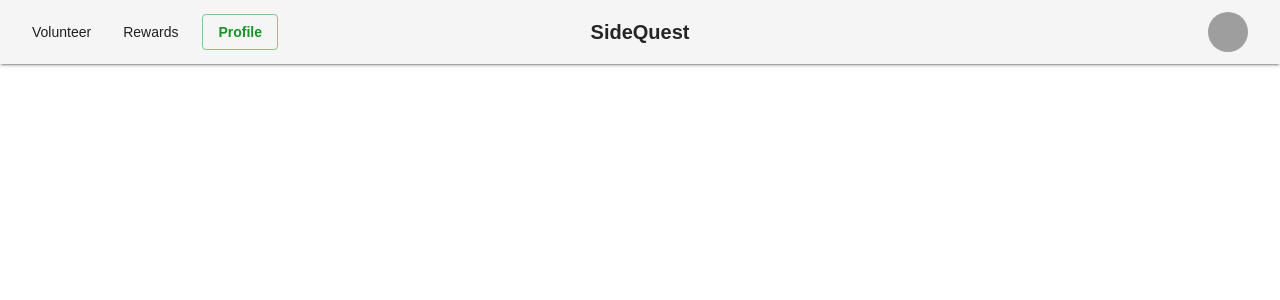
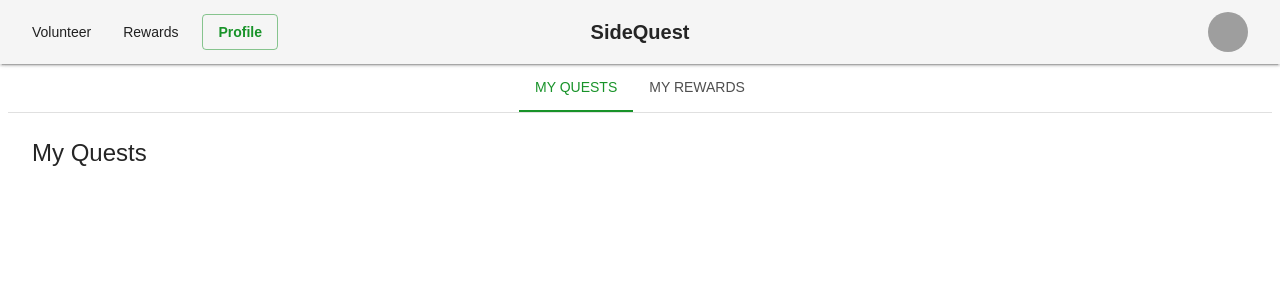
Before and after one commit to keeryn04/Volunteer-Community-App, a React (Vite) app in the folder frontend/: page /profile in a window 1280 px wide. Shown: the top 300 px of the page. Built offline with nearby package versions, Linux system fonts and the light colour scheme; grey boxes are pictures that could not be loaded.

Commit message:
FE: FEAT - user profile page
user profile page with empty bodied

```diff
--- /dev/null
+++ b/frontend/src/Components/UserComponents/UserQuests.tsx
@@ -0,0 +1,14 @@
+import React from "react";
+import { Typography } from "@mui/material";
+
+const UserQuest: React.FC = () => {
+  return (
+    <div>
+        <Typography variant="h5" sx={{ mb: 2 }}>
+            My Quests
+        </Typography>
+    </div>
+  );
+};
+
+export default UserQuest;
--- /dev/null
+++ b/frontend/src/Components/UserComponents/UserRewards.tsx
@@ -0,0 +1,14 @@
+import React from "react";
+import { Typography } from "@mui/material";
+
+const UserRewards: React.FC = () => {
+  return (
+    <div>
+        <Typography variant="h5" sx={{ mb: 2 }}>
+            My Rewards
+        </Typography>
+    </div>
+  );
+};
+
+export default UserRewards;
--- a/frontend/src/pages/UserPages/Profile.tsx
+++ b/frontend/src/pages/UserPages/Profile.tsx
@@ -1,15 +1,51 @@
 import React from "react";
+import { Tabs, Tab, Box, Typography } from "@mui/material";
+import UserQuests from "../../Components/UserComponents/UserQuests";
+import UserRewards from "../../Components/UserComponents/UserRewards";
 import Header from "../../Components/GeneralComponents/Header";
 
-const VolunteerBoard: React.FC = () => {
+const Profile: React.FC = () => {
+  const [selectedTab, setSelectedTab] = React.useState(0);
+
+  const handleChange = (event: React.SyntheticEvent, newValue: number) => {
+    setSelectedTab(newValue);
+  };
+
   return (
     <div>
       <Header />
-      <main className="p-6">
-        PROFILE
-      </main>
+        <Box sx={{ width: "100%", mt: 8 }}>
+        {/* Tabs Section */}
+        <Box sx={{ borderBottom: 1, borderColor: "divider" }}>
+          <Tabs
+            value={selectedTab}
+            onChange={handleChange}
+            centered
+            textColor="primary"
+            indicatorColor="primary"
+          >
+            <Tab label="My Quests" />
+            <Tab label="My Rewards" />
+          </Tabs>
+        </Box>
+
+        {/* Tab Content */}
+        <Box sx={{ p: 3 }}>
+          {selectedTab === 0 && (
+            <Box>
+              <UserQuests />
+            </Box>
+          )}
+          {selectedTab === 1 && (
+            <Box>
+
+              <UserRewards />
+            </Box>
+          )}
+        </Box>
+      </Box>
     </div>
   );
 };
 
-export default VolunteerBoard;
+export default Profile;
```
Also changed, not shown: 1 other file (tests, documents, lock files or other folders).
